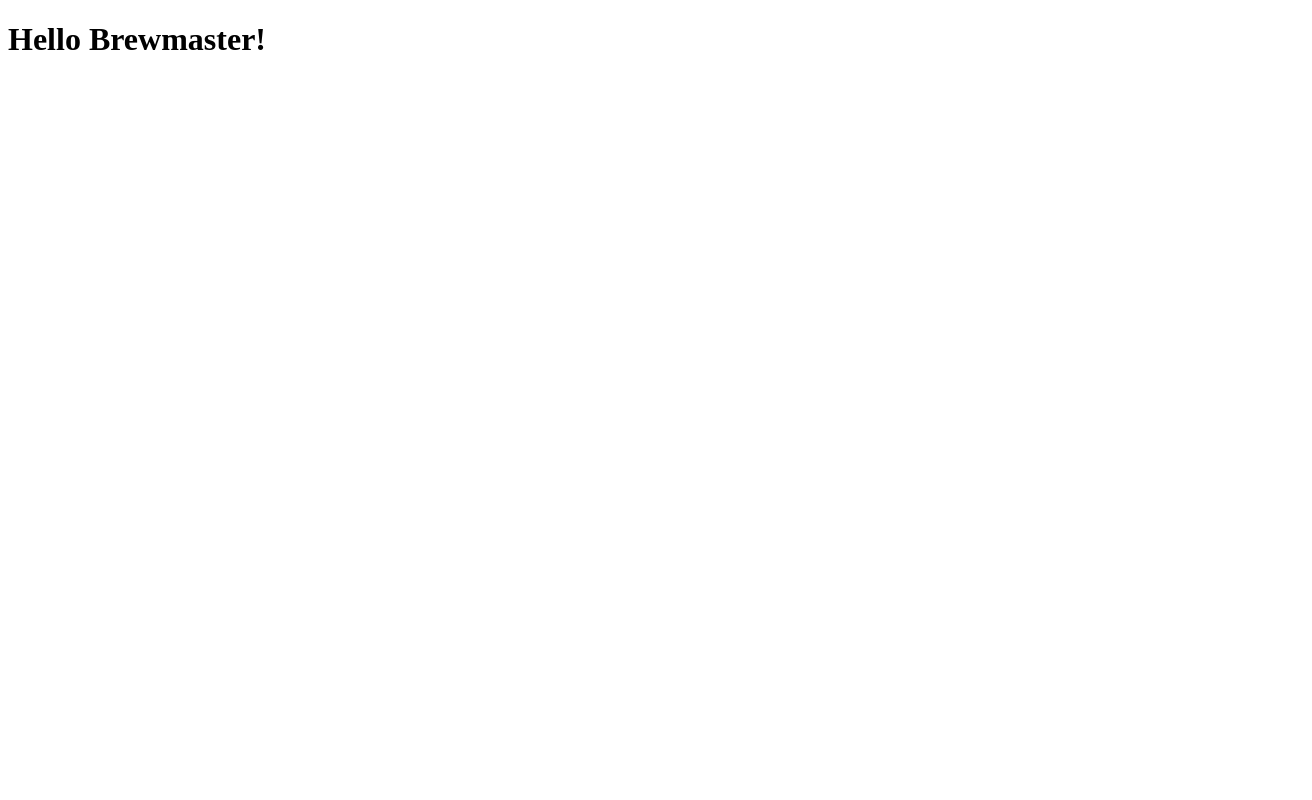
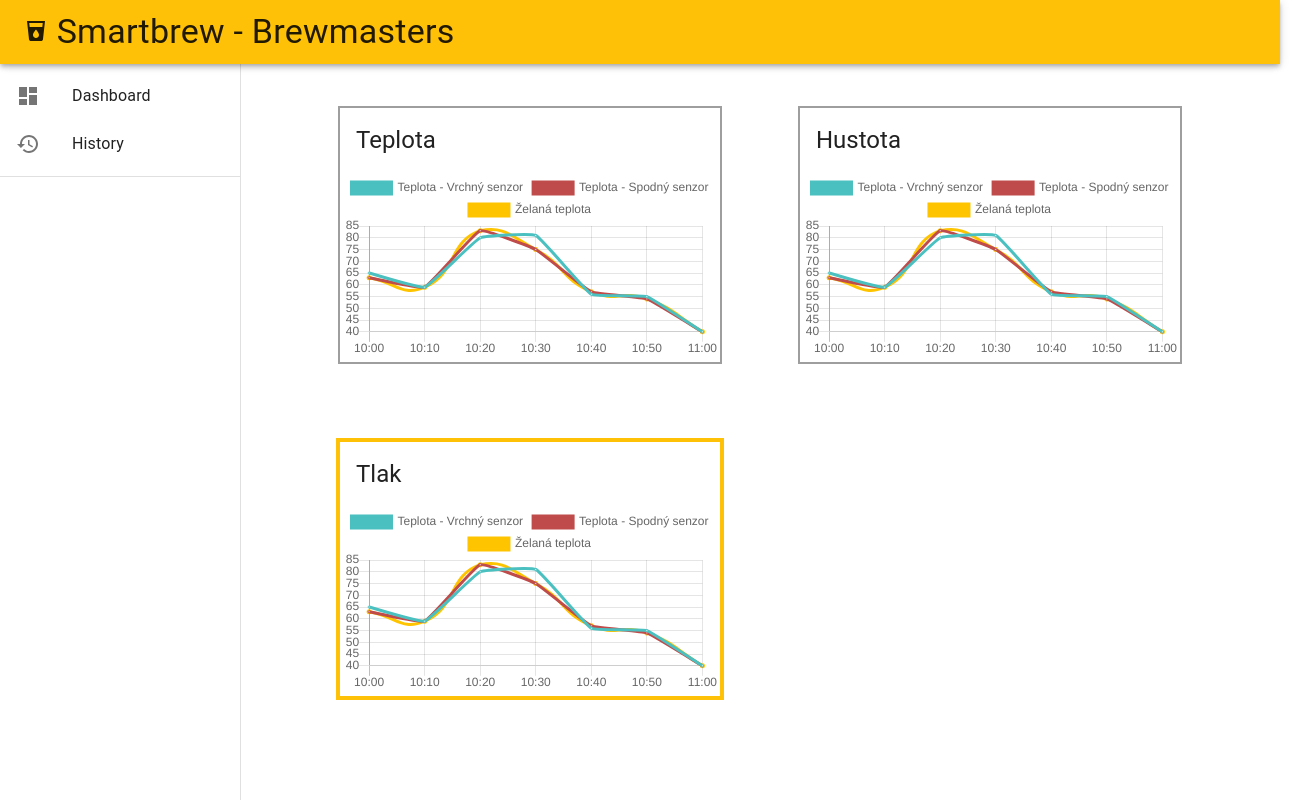
Before and after one commit to brewmajsters/brewmaster-frontend, a React (Create React App) app: page / in a window 1280 px wide. Shown: the whole page, 1312 px wide, since content can reach past the window. Built offline with nearby package versions, Linux system fonts and the light colour scheme.

Commit message:
added materialUI and chartsjs

```diff
--- a/package.json
+++ b/package.json
@@ -3,8 +3,10 @@
   "version": "0.1.0",
   "private": true,
   "dependencies": {
-    "@material-ui/core": "^4.5.1",
+    "@material-ui/styles": "^4.5.0",
+    "chart.js": "^2.8.0",
     "react": "^16.10.2",
+    "react-chartjs-2": "^2.8.0",
     "react-dom": "^16.10.2",
     "react-scripts": "3.2.0"
   },
@@ -31,6 +33,8 @@
     ]
   },
   "devDependencies": {
+    "@material-ui/core": "^4.5.1",
+    "@material-ui/icons": "^4.5.1",
     "@types/react": "^16.9.9",
     "@types/react-dom": "^16.9.2",
     "awesome-typescript-loader": "^5.2.1",
--- /dev/null
+++ b/src/components/App.tsx
@@ -0,0 +1,58 @@
+import React = require('react');
+import {Component} from 'react';
+import  NavBars  from './NavBars';
+import {makeStyles} from "@material-ui/core";
+import { createMuiTheme } from '@material-ui/core/styles';
+import amber from '@material-ui/core/colors/amber';
+import ThemeProvider from '@material-ui/styles/ThemeProvider' ;
+import Dashboard from "./Dashboard";
+import red from "@material-ui/core/colors/red";
+
+const drawerWidth = 240;
+
+const BrewTheme = createMuiTheme({
+    palette: {
+        primary: amber,
+    },
+    overrides: {
+        MuiCard: {
+            root: {
+                borderRadius: 0,
+                boxShadow: '0px 0px 0px 2px rgba(158, 158, 158,1)',
+            },
+        },
+    }
+});
+
+const useStyles = makeStyles(theme => ({
+    body: {
+        display: 'flex',
+    },
+    main:{
+        marginTop: 100,
+
+        [theme.breakpoints.up('sm')]: {
+            width: `calc(100% - ${drawerWidth}px)`,
+        },
+    }
+
+}));
+
+
+
+export default function App (){
+    // @ts-ignore
+    const classes = useStyles();
+
+        return (
+            <ThemeProvider theme={BrewTheme}>
+                 <div className={classes.body}>
+                        {NavBars()}
+                        <div className={classes.main}>
+                            {Dashboard()}
+                        </div>
+                 </div>
+            </ThemeProvider>
+        );
+
+}
--- /dev/null
+++ b/src/components/Dashboard.tsx
@@ -0,0 +1,127 @@
+import React = require('react');
+import {Line} from 'react-chartjs-2';
+import Grid from '@material-ui/core/Grid';
+import Paper from '@material-ui/core/Paper';
+import {makeStyles, Typography} from "@material-ui/core";
+import Card from "@material-ui/core/Card";
+import CardContent from "@material-ui/core/CardContent";
+import orange from "@material-ui/core/colors/orange";
+
+
+
+const data = {
+    labels: ['10:00', '10:10', '10:20', '10:30', '10:40', '10:50', '11:00'],
+    datasets: [
+        {
+            label: 'Teplota - Vrchný senzor',
+            fill: false,
+            lineTension: 0.1,
+            backgroundColor: 'rgba(75,192,192,0.4)',
+            borderColor: 'rgba(75,192,192,1)',
+            borderCapStyle: 'butt',
+            borderDash: [],
+            borderDashOffset: 0.0,
+            borderJoinStyle: 'miter',
+            pointBorderColor: 'rgba(75,192,192,1)',
+            pointBackgroundColor: '#fff',
+            pointBorderWidth: 1,
+            pointHoverRadius: 5,
+            pointHoverBackgroundColor: 'rgba(75,192,192,1)',
+            pointHoverBorderColor: 'rgba(220,220,220,1)',
+            pointHoverBorderWidth: 2,
+            pointRadius: 1,
+            pointHitRadius: 10,
+            data: [65, 59, 80, 81, 56, 55, 40]
+        },
+        {
+            label: 'Teplota - Spodný senzor',
+            fill: false,
+            lineTension: 0.1,
+            backgroundColor: 'rgba(192,75,75,0.4)',
+            borderColor: 'rgba(192,75,75,1)',
+            borderCapStyle: 'butt',
+            borderDash: [],
+            borderDashOffset: 0.0,
+            borderJoinStyle: 'miter',
+            pointBorderColor: 'rgba(192,75,75,1)',
+            pointBackgroundColor: '#fff',
+            pointBorderWidth: 1,
+            pointHoverRadius: 5,
+            pointHoverBackgroundColor: 'rgba(192,75,75,1)',
+            pointHoverBorderColor: 'rgba(192,75,75,1)',
+            pointHoverBorderWidth: 2,
+            pointRadius: 1,
+            pointHitRadius: 10,
+            data: [63, 59, 83, 75, 57, 54, 40]
+        },
+        {
+            label: 'Želaná teplota',
+            fill: false,
+            lineTension: 0.5,
+            backgroundColor: 'rgba(255, 196, 0,0.4)',
+            borderColor: 'rgba(255, 196, 0,1)',
+            borderCapStyle: 'butt',
+            borderDash: ["."],
+            borderDashOffset: 3,
+            borderJoinStyle: 'miter',
+            pointBorderColor: 'rgba(255, 196, 0,1)',
+            pointBackgroundColor: '#fff',
+            pointBorderWidth: 3,
+            pointHoverRadius: 5,
+            pointHoverBackgroundColor: 'rgba(255, 196, 0,1)',
+            pointHoverBorderColor: 'rgba(255, 196, 0,1)',
+            pointHoverBorderWidth: 2,
+            pointRadius: 1,
+            pointHitRadius: 10,
+            data: [63, 59, 83, 75, 57, 54, 40]
+        }
+
+    ]
+};
+
+const useStyles = makeStyles(theme => ({
+alert: {
+    boxShadow: '0px 0px 0px 4px rgba(255, 193, 7,1)',
+}
+}));
+
+export default function Dashboard(){
+// @ts-ignore
+const classes = useStyles();
+    return (
+            <div>
+                <Grid container spacing={10}>
+                    <Grid item xs={1}/>
+
+                    <Grid item xs={5}>
+                        <Card>
+                            <CardContent>
+                                <Typography variant={"h5"}>Teplota</Typography>
+                            </CardContent>
+                        <Line data={data} />
+                        </Card>
+                    </Grid>
+                    <Grid item xs={5}>
+                        <Card>
+                            <CardContent>
+                                <Typography variant={"h5"}>Hustota</Typography>
+                            </CardContent>
+                            <Line data={data} />
+                        </Card>
+                    </Grid>
+                    <Grid item xs={1}/>
+                    <Grid item xs={1}/>
+                    <Grid item xs={5}>
+                        <Card className={classes.alert}>
+                            <CardContent>
+                                <Typography variant={"h5"}>Tlak</Typography>
+                            </CardContent>
+                            <Line data={data} />
+                        </Card>
+                    </Grid>
+
+                </Grid>
+            </div>
+        );
+
+};
--- a/src/components/Hello.tsx
+++ /dev/null
@@ -1,11 +0,0 @@
-// @ts-ignore
-import React from 'react';
-import {Component} from 'react';
-
-
-
-export class Hello extends Component{
-    render() {
-        return <h1>Hello Brewmaster!</h1>;
-    }
-}
--- /dev/null
+++ b/src/components/NavBars.tsx
@@ -0,0 +1,77 @@
+import React = require('react');
+import { makeStyles } from '@material-ui/core/styles';
+import Drawer from '@material-ui/core/Drawer';
+import AppBar from '@material-ui/core/AppBar';
+import Toolbar from '@material-ui/core/Toolbar';
+import List from '@material-ui/core/List';
+import Typography from '@material-ui/core/Typography';
+import Divider from '@material-ui/core/Divider';
+import ListItem from '@material-ui/core/ListItem';
+import ListItemIcon from '@material-ui/core/ListItemIcon';
+import ListItemText from '@material-ui/core/ListItemText';
+import DashboardIcon from '@material-ui/icons/Dashboard';
+import HistoryIcon from '@material-ui/icons/History';
+import LocalDrinkIcon from '@material-ui/icons/LocalDrink';
+import { useTheme } from '@material-ui/core/styles';
+
+
+
+const drawerWidth = 240;
+
+
+const useStyles = makeStyles(theme => ({
+    root: {
+        display: 'flex',
+    },
+    appBar: {
+        zIndex: theme.zIndex.drawer + 1,
+
+    },
+    drawer: {
+        width: drawerWidth,
+        flexShrink: 0,
+    },
+    drawerPaper: {
+        width: drawerWidth,
+    },
+    content: {
+        flexGrow: 1,
+        padding: theme.spacing(3),
+    },
+    toolbar: theme.mixins.toolbar,
+}));
+
+export default function NavBars(){
+// @ts-ignore
+    const classes = useStyles();
+    return (
+        <div>
+            <AppBar  position="fixed" className={classes.appBar}>
+                <Toolbar>
+                    <Typography variant="h4" color={"inherit"} noWrap>
+                        <LocalDrinkIcon/> Smartbrew - Brewmasters
+                    </Typography>
+                </Toolbar>
+            </AppBar>
+            <Drawer
+                className={classes.drawer}
+                variant="permanent"
+                classes={{
+                    paper: classes.drawerPaper,
+                }}
+            >
+                <div className={classes.toolbar} />
+                <List>
+                    {['Dashboard', 'History' ].map((text, index) => (
+                        <ListItem button key={text}>
+                            <ListItemIcon>{index % 2 === 0 ? <DashboardIcon/> : <HistoryIcon />}</ListItemIcon>
+                            <ListItemText primary={text} />
+                        </ListItem>
+                    ))}
+                </List>
+                <Divider />
+            </Drawer>
+        </div>
+    );
+
+}
--- a/src/index.tsx
+++ b/src/index.tsx
@@ -1,9 +1,11 @@
 import * as React from "react";
 import * as ReactDOM from "react-dom";
 
-import { Hello } from "./components/Hello";
+import  App  from "./components/App";
+
 
 ReactDOM.render(
-    <Hello/>,
+
+    <App/>,
     document.getElementById("root")
 );
```
Also changed, not shown: 2 other files (tests, documents, lock files or other folders).
